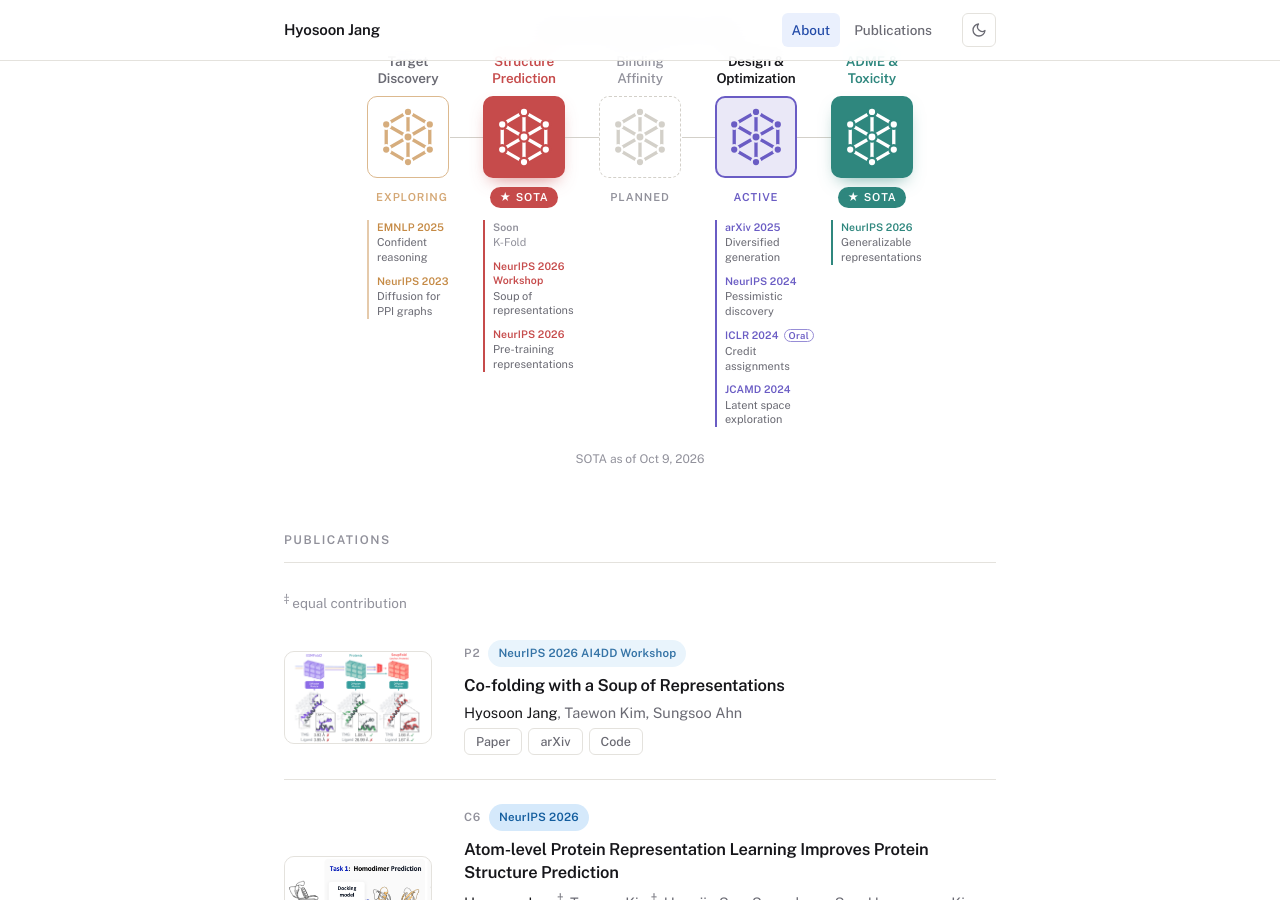
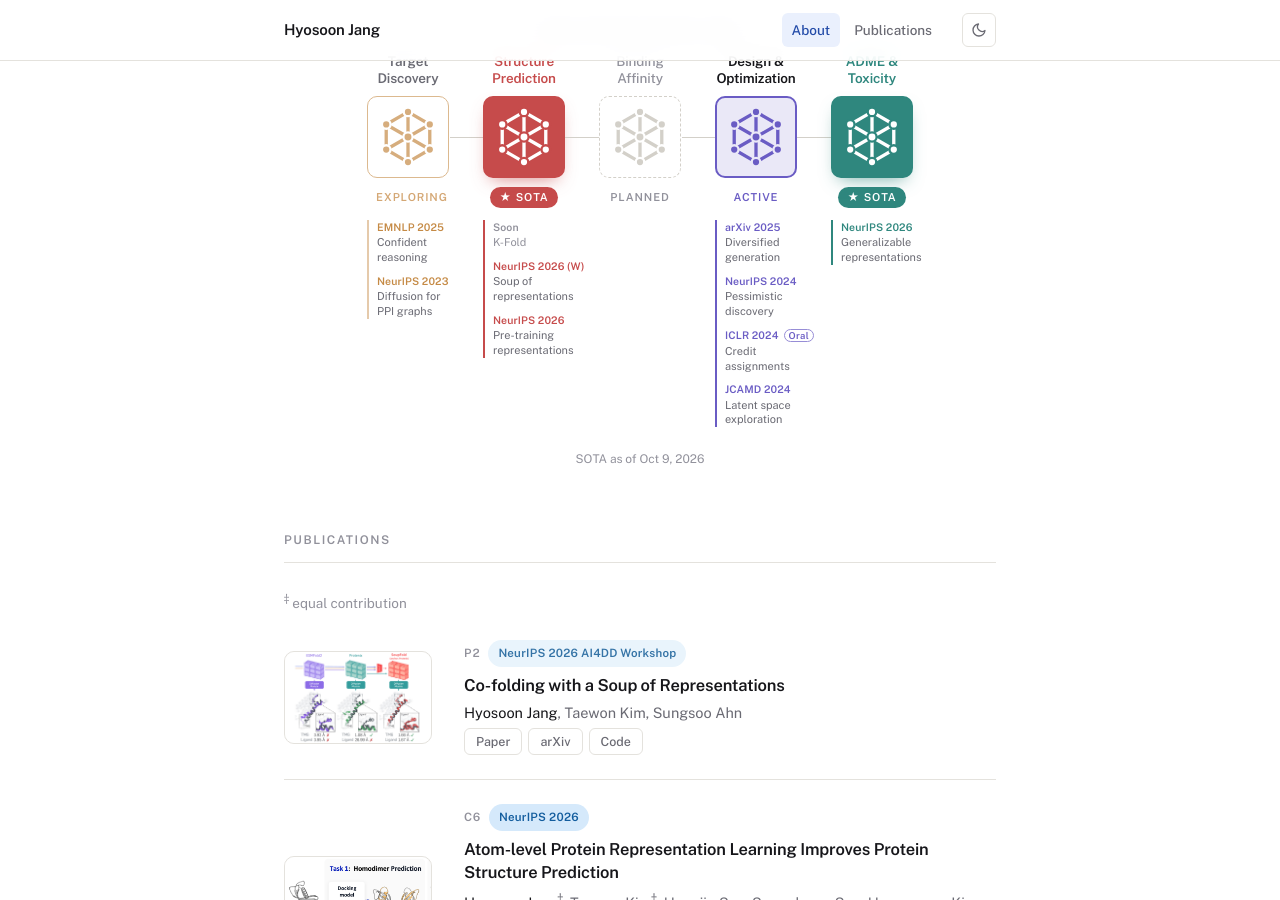
Before and after one commit to hsjang0/hsjang, a Jekyll site: the page built from index.html, in a window 1280 px wide and 900 px high, scrolled down 578 px. Built offline with Jekyll 4.4.1, drawn with Linux system fonts in a browser that asks for light colours.

Commit message:
Shorten the SoupFold venue to NeurIPS 2026 (W)
Co-Authored-By: Claude Opus 5.5 <noreply@anthropic.com>

```diff
--- a/_data/research.yaml
+++ b/_data/research.yaml
@@ -33,7 +33,7 @@ stages:
     sota_caption: "Structure prediction success rates. SoupFold improves every base co-folding model on FoldBench and leads on GPCR and molecular glue complexes."
     papers:
       - { label: "K-Fold", note: "coming soon" }
-      - { tag: "P2", label: "Soup of representations", venue: "NeurIPS&nbsp;2026 Workshop" }
+      - { tag: "P2", label: "Soup of representations", venue: "NeurIPS&nbsp;2026&nbsp;(W)" }
       - { tag: "C6", label: "Pre-training representations" }
 
   - name: "Binding|Affinity"
```
